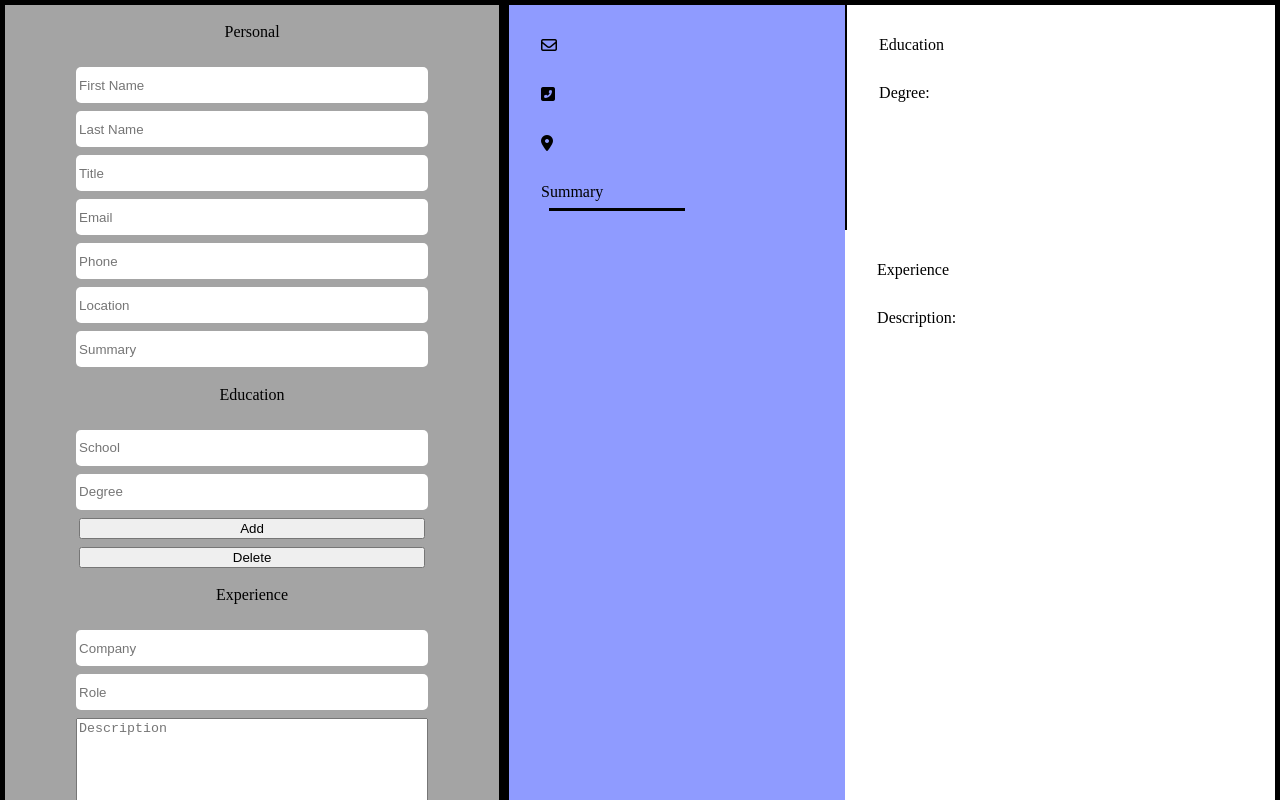
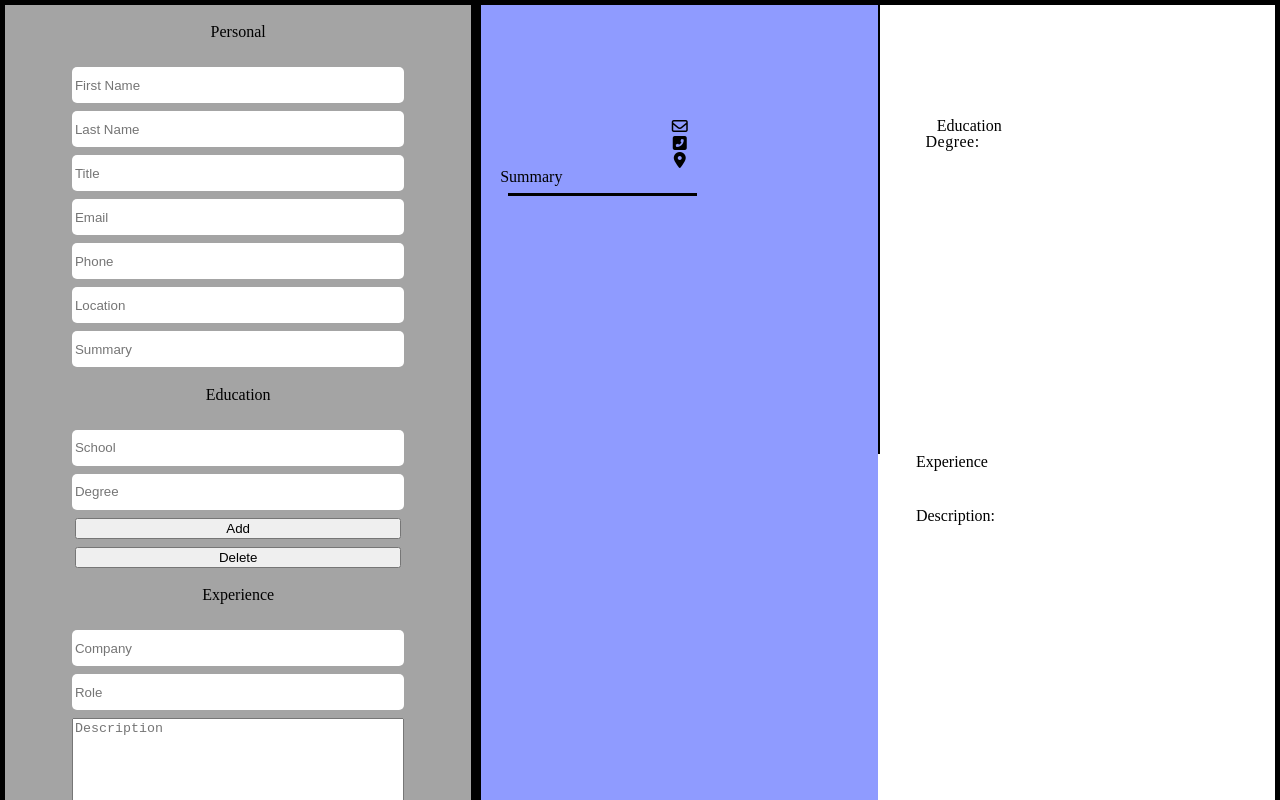
Before and after one commit to noctispine/React-Cv-App, a React (Create React App) app: page / in a window 1280 px wide. Shown: the top 800 px of the page. Built offline with nearby package versions, Linux system fonts and the light colour scheme.

Commit message:
font & margins

```diff
--- a/src/style/main.scss
+++ b/src/style/main.scss
@@ -4,6 +4,7 @@
 $primary-color: #536dfe;
 $primary-light: #8f9bff;
 $primary-dark: #0043ca;
+$roboto: "Roboto", sans-serif;
 
 #root {
   display: flex;
@@ -15,27 +16,34 @@ $primary-dark: #0043ca;
   width: 210mm;
   height: 297mm;
   display: grid;
-  display: grid;
-  grid-template-columns: 1fr 1fr 1fr;
+  grid-template-columns: 105mm 105mm;
   grid-template-rows: 1fr 1fr 1fr 1fr 1fr;
   gap: 0px 0px;
   grid-template-areas:
-    "Personal Education Education"
-    "Personal Experience Experience"
-    "Personal Experience Experience"
-    "Personal Experience Experience"
-    "Personal Experience Experience";
+    "Personal Education"
+    "Personal Education"
+    "Personal Experience"
+    "Personal Experience"
+    "Personal Experience";
+}
 
 .personal-prev {
   background-color: $primary-light;
   grid-area: Personal;
 
-    > * {
-      margin: 2rem;
+  .first-last-name {
+    text-align: center;
+    font-family: $roboto;
+    letter-spacing: 2px;
+    margin-top: 30mm;
   }
 
-    .first-last-name {
+  .personal-info {
     text-align: center;
+  }
+
+  .summary-header {
+    margin-left: 5mm;
   }
 
   .summary-header::after {
@@ -46,8 +54,17 @@ $primary-dark: #0043ca;
     margin: 0.5rem 0.5rem;
   }
 
+  .title {
+    margin-left: 20mm;
+    font-size: 20px;
+  }
+
   .summary {
-      width: 34ch;
+    margin-left: 10mm;
+    margin-right: 10mm;
+    overflow: hidden;
+
+    width: 45ch;
   }
 }
 
@@ -55,17 +72,27 @@ $primary-dark: #0043ca;
   grid-area: Education;
   box-sizing: border-box;
   border-left: 2px solid black;
-    > * {
-      margin: 2rem;
+  ul {
+    margin-left: 12mm;
+    letter-spacing: 0.5px;
+  }
+
+  .education-header {
+    margin-top: 30mm;
+    margin-left: 15mm;
   }
 }
 
 .experience {
   grid-area: Experience;
   box-sizing: border-box;
+  margin-left: 10mm;
 
-    > * {
-      margin: 2rem;
+
+  ul {
+    li {
+      margin-top: 10mm;
+
     }
   }
 }
@@ -96,8 +123,6 @@ $primary-dark: #0043ca;
         outline: none;
       }
 
-
-
       > * {
         margin-top: 0.5rem;
         width: 70%;
```
Lines whose indentation alone changed are shown as unchanged.
